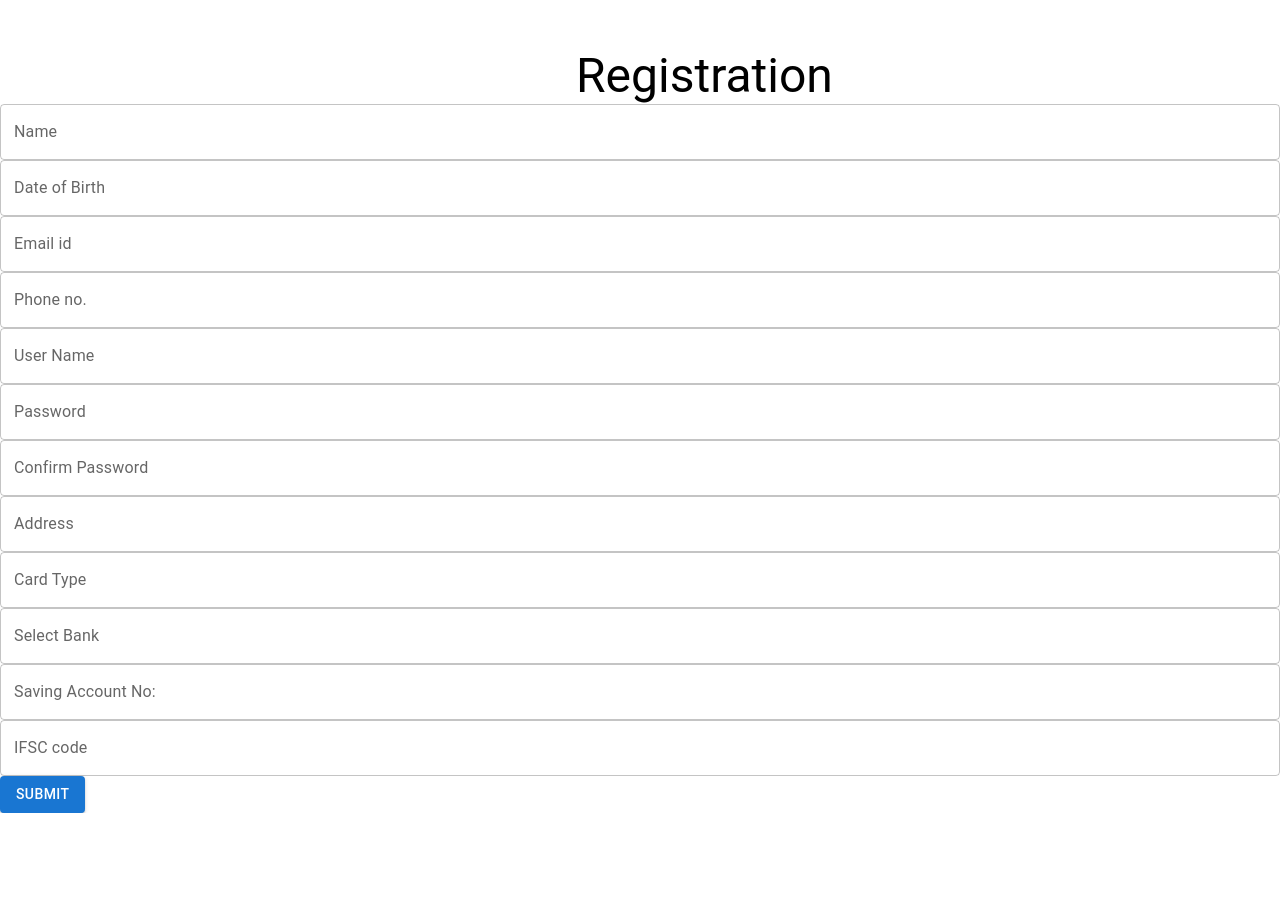
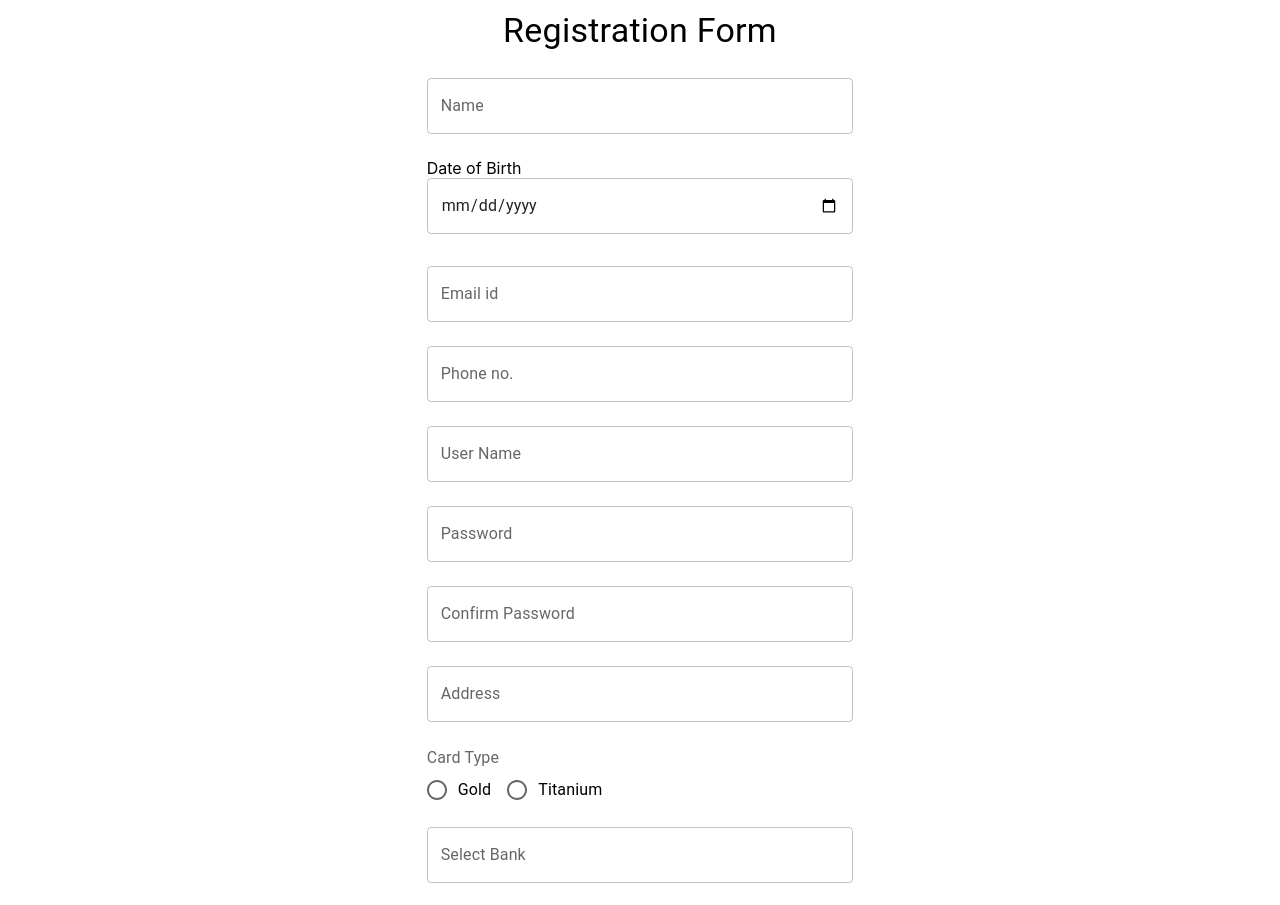
Before and after one commit to ketaki122/ConsumerFinanceManagement, a React (Create React App) app in the folder frontend/: page /register in a window 1280 px wide. Shown: the top 905 px of the page. Before the commit the page ends 813 px from the top, so only its background shows below. Built offline with nearby package versions, Linux system fonts and the light colour scheme; the HTML template or start-up script is replaced by a standard one.

Commit message:
login and registration page

```diff
--- a/frontend/src/components/CFMLogin.js
+++ b/frontend/src/components/CFMLogin.js
@@ -1,24 +1,64 @@
 import React, { Component } from 'react'
+import { styled } from '@mui/material/styles';
 import Button from '@mui/material/Button';
 import Grid from '@mui/material/Grid';
 import Typography from '@mui/material/Typography';
 import TextField from '@mui/material/TextField';
+import Paper from '@mui/material/Paper';
+
+
+
 class CFMLogin extends Component {
+
+  constructor(){
+    super();
+this.state={
+    username:'',
+    password:'',
+}
+}
+
+handleChange=(e)=>{
+  this.setState({
+      [e.target.name]:e.target.value
+  })
+}
+
+handleSubmit=(e)=>{
+
+  e.preventDefault();
+const userdata={
+    username:this.state.username,
+    password:this.state.password
+}
+console.log(userdata)
+
+
+}
+
+
   render() {
 
     return (
-        <div>
-        <Grid contaier spacing={1}>
-        <Grid>
-        <Typography  variant="h3" marginLeft={"12em"}marginTop={"1em"}>Login</Typography>
-        <TextField label='Username' variant="outlined" type='username'fullWidth/>
-        <TextField label='Password' variant="outlined"type='password' fullWidth/>
-        <Button  variant='contained' color='primary'type='submit'marginLeft={"1em"}>Submit</Button>
+
+        <Grid textAlign={'center'}  container >
+
+        <Grid  item sm xs={12}/>
+        <Grid item sm>
+        <Typography  variant="h3" margin={'10px auto 10px auto'}>Login</Typography>
+        <form onSubmit={this.handleSubmit} autoComplete='off'>
+        <TextField  label='Username' name='username' value={this.state.username} variant="outlined" margin='normal' onChange={this.handleChange} type='username' fullWidth />
+        <TextField  label='Password' name='password' value={this.state.password} variant="outlined" margin='normal' onChange={this.handleChange} type='password' fullWidth/>
+        <Button   variant='contained' color='primary'type='submit'>Submit</Button><p></p>
+
+        </form><p><a href='ForgotPassword'>Forgot Password?</a></p>
+        <p style={{marginLeft:'62%'}} >New User? <a href='/register'>Register here</a></p>
         </Grid>
-        <Grid item sm/>
 
+        <Grid  item sm xs={12}/>
         </Grid>
-        </div>
+
+
 
     )
   }
--- a/frontend/src/components/CFMRegistration.js
+++ b/frontend/src/components/CFMRegistration.js
@@ -3,32 +3,116 @@ import Button from '@mui/material/Button';
 import Grid from '@mui/material/Grid';
 import Typography from '@mui/material/Typography';
 import TextField from '@mui/material/TextField';
+import Radio from '@mui/material/Radio';
+import RadioGroup from '@mui/material/RadioGroup';
+import FormControlLabel from '@mui/material/FormControlLabel';
+import FormControl from '@mui/material/FormControl';
+import FormLabel from '@mui/material/FormLabel';
+
 export class CFMRegistration extends Component {
+
+  constructor(){
+    super();
+this.state={
+    name:'',
+    dob:'',
+    emailId:'',
+    phoneNo:'',
+    username:'',
+    password:'',
+    address:'',
+    cardType:'',
+    bank:'',
+    savingAccountNo:'',
+    ifscCode:'',
+}
+}
+
+handleChange=(e)=>{
+  this.setState({
+      [e.target.name]:e.target.value
+  })
+}
+handleRadioChange(e) {
+  console.log(e.target.value+" "+e.target.name);
+  this.setState({
+    [e.target.name]:e.target.value
+})
+console.log(this.state)
+}
+
+handleSubmit=(e)=>{
+
+  e.preventDefault();
+const userdata={
+    name:this.state.name,
+    dob:this.state.dob,
+    emailId:this.state.emailId,
+    phoneNo:this.state.phoneNo,
+    username:this.state.username,
+    password:this.state.password,
+    address:this.state.address,
+    cardType:this.state.cardType,
+    bank:this.state.bank,
+    savingAccountNo:this.state.savingAccountNo,
+    ifscCode:this.state.ifscCode
+}
+console.log(userdata)
+
+
+}
+
+
   render() {
     return (
-        <div>
-        <Grid contaier spacing={1}>
-        <Grid>
-        <Typography  variant="h3" marginLeft={"12em"}marginTop={"1em"}>Registration</Typography>
-        <TextField label='Name' variant="outlined" type='Name'fullWidth/>
-        <TextField label='Date of Birth' variant="outlined" type='dob'fullWidth/>
-        <TextField label='Email id' variant="outlined" type='username'fullWidth/>
-        <TextField label='Phone no.' variant="outlined" type='username'fullWidth/>
-        <TextField label='User Name' variant="outlined" type='username'fullWidth/>
-        <TextField label='Password' variant="outlined" type='username'fullWidth/>
-        <TextField label='Confirm Password' variant="outlined" type='username'fullWidth/>
-        <TextField label='Address' variant="outlined" type='username'fullWidth/>
-        <TextField label='Card Type' variant="outlined" type='username'fullWidth/>
-        <TextField label='Select Bank' variant="outlined" type='username'fullWidth/>
-        <TextField label='Saving Account No:' variant="outlined" type='username'fullWidth/>
-        <TextField label='IFSC code' variant="outlined"type='password' fullWidth/>
-        <Button  variant='contained' color='primary'type='submit'marginLeft={"1em"}>Submit</Button>
-        </Grid>
-        <Grid item sm/>
 
+
+        <Grid   container >
+
+        <Grid  item sm/>
+         <Grid item sm>
+         <Typography textAlign={'center'} variant="h4" margin={'10px auto 10px auto'}>Registration Form</Typography>
+         <form onSubmit={this.handleSubmit} autoComplete='off'>
+         <TextField label='Name' variant="outlined" margin='normal' onChange={this.handleChange} name='name' type='name'fullWidth/>
+         <p>Date of Birth
+         <TextField  variant="outlined"onChange={this.handleChange} name='dob' type='date'fullWidth/></p>
+         <TextField label='Email id' variant="outlined"onChange={this.handleChange} margin='normal' name='emailId' type='emailId'fullWidth/>
+
+
+         <TextField label='Phone no.' variant="outlined"onChange={this.handleChange} margin='normal' name='phoneNo' type='phonenumber'fullWidth/>
+         <TextField label='User Name' variant="outlined"onChange={this.handleChange} margin='normal' name='username' type='username'fullWidth/>
+         <TextField label='Password' variant="outlined"onChange={this.handleChange} margin='normal' name='password' type='password'fullWidth/>
+         <TextField label='Confirm Password' variant="outlined" onChange={this.handleChange} margin='normal' name='cfpassword' type='password'fullWidth/>
+         <TextField label='Address' variant="outlined"onChange={this.handleChange} margin='normal' name='address' type='address'fullWidth/>
+         <p></p>
+         <FormControl>
+      <FormLabel id="">Card Type</FormLabel>
+      <RadioGroup
+        row
+        aria-labelledby="demo-form-control-label-placement"
+        name="cardType"
+        defaultValue="top"
+        onChange={this.handleRadioChange.bind(this)}
+      >
+        <FormControlLabel value="Gold" control={<Radio />} label="Gold" />
+        <FormControlLabel value="Titanium" control={<Radio />} label="Titanium" />
+
+      </RadioGroup>
+    </FormControl>
+         <TextField label='Select Bank' variant="outlined" onChange={this.handleChange} margin='normal'name='bank' type='bank'fullWidth/>
+         <TextField label='Saving Account No:' variant="outlined" onChange={this.handleChange} margin='normal' name='ifscCode' type='savingAccountNo'fullWidth/>
+         <TextField label='IFSC code' variant="outlined"type='ifscCode' onChange={this.handleChange} fullWidth/><p></p>
+         <Button  variant='contained' color='primary' style={{marginLeft:"30%"}} type='submit'  >Submit</Button>
+
+         <Button  textAlign={'right'} variant='contained' color='primary'style={{marginLeft:"10%"}} margin='normal  'type='reset'>Reset</Button>
+         </form><p></p><p></p>
+         <p style={{marginLeft:'28%'}} >Already a member? <a href='/userlogin'>Login Here</a> </p>
+
+         </Grid>
+        <Grid  item sm/>
         </Grid>
 
-        </div>
+
     )
   }
 }
```
